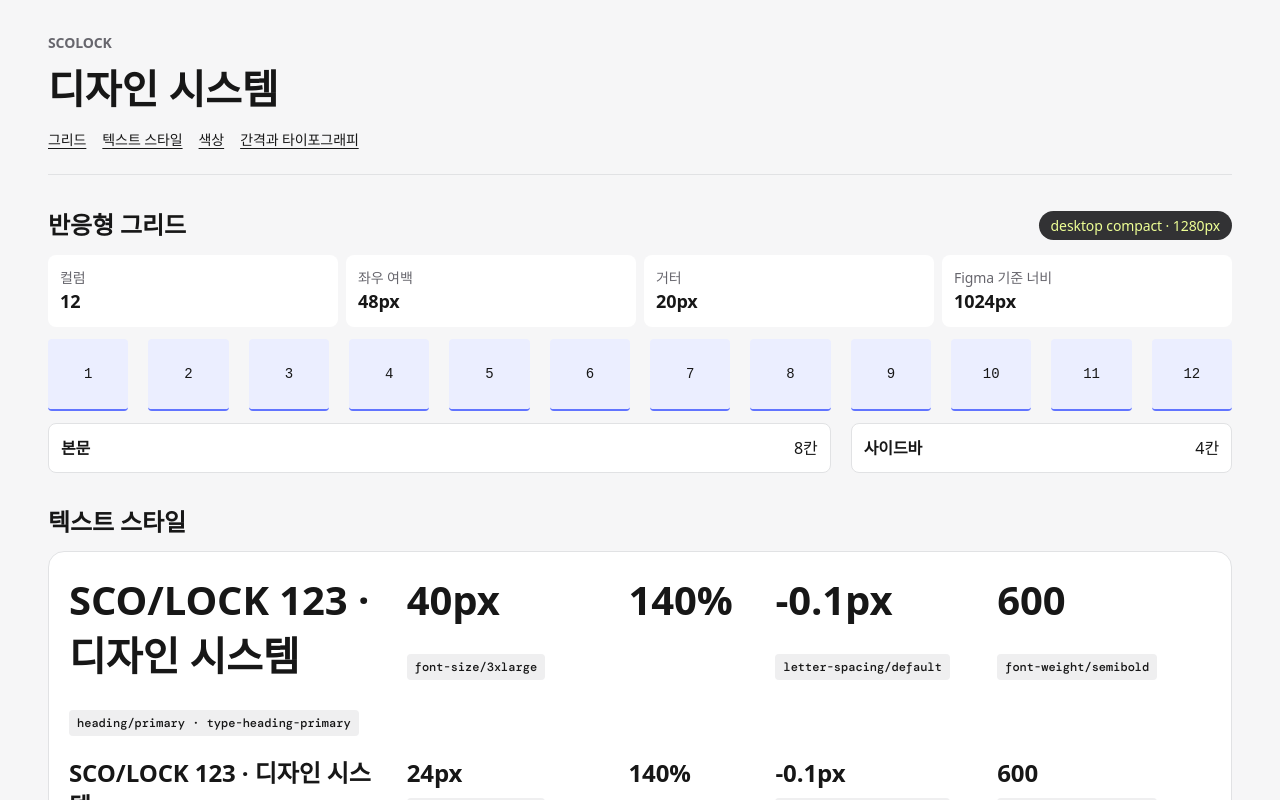
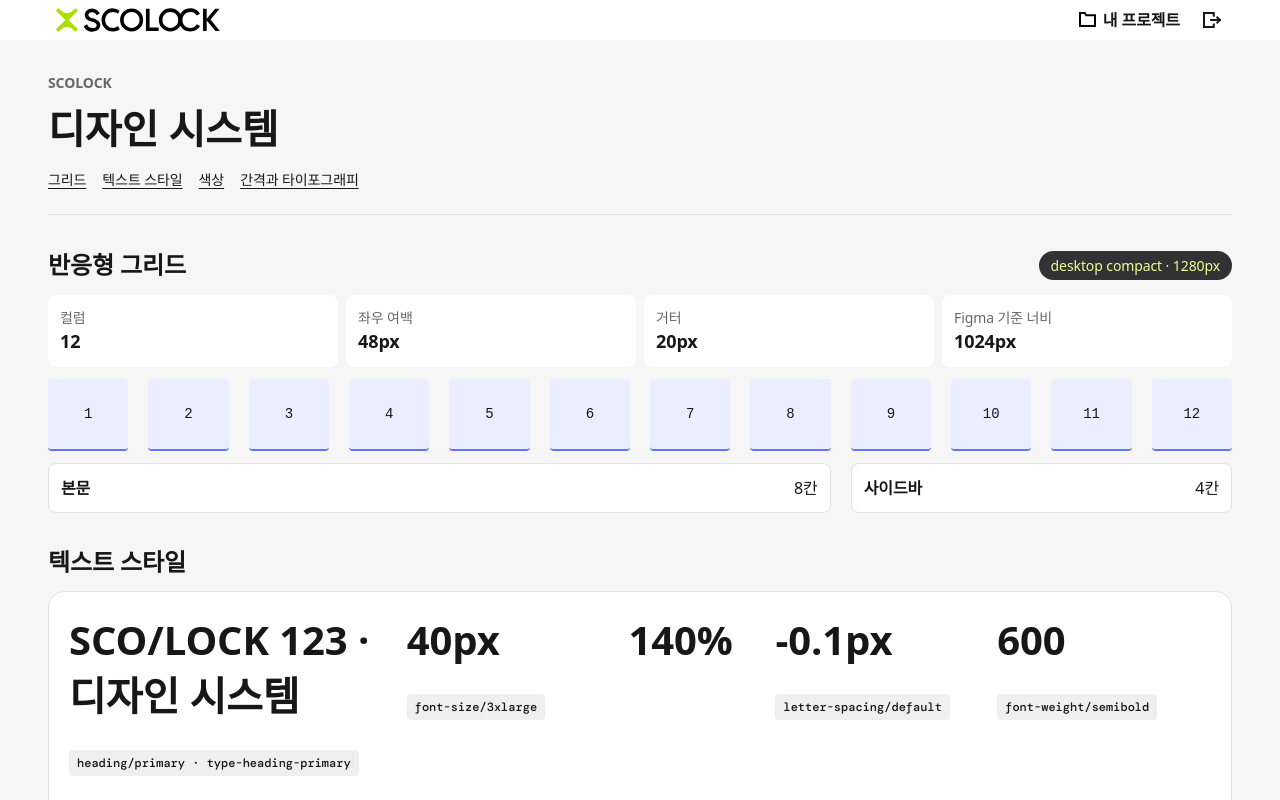
Before and after one commit to SCO-LOCK/FE, a React (Vite) app: page /design_system in a window 1280 px wide. Shown: the top 800 px of the page. Built offline with nearby package versions, Linux system fonts and the light colour scheme; a web font is replaced by a local one.

Commit message:
feat: 임시 헤더 구현

```diff
--- /dev/null
+++ b/src/components/common/TemporaryHeader.tsx
@@ -0,0 +1,57 @@
+import logoutIcon from "../../assets/icons/exit.svg";
+import myProjectsIcon from "../../assets/icons/my-projects.svg";
+import scolockLogo from "../../assets/scolock-logo.svg";
+
+interface TemporaryHeaderProps {
+  onProjectsClick?: () => void;
+  onLogout?: () => void;
+}
+
+const ACTION_CLASS_NAME =
+  "flex h-10 min-w-10 items-center justify-center rounded-sm border-0 bg-transparent px-2 " +
+  "enabled:cursor-pointer enabled:hover:bg-bg-interactive-transparent-hover " +
+  "enabled:active:bg-bg-interactive-transparent-pressed " +
+  "focus-visible:outline-2 focus-visible:-outline-offset-2 focus-visible:outline-fg-neutral-primary";
+
+export default function TemporaryHeader({
+  onProjectsClick,
+  onLogout,
+}: TemporaryHeaderProps) {
+  return (
+    <header
+      lang="ko"
+      className="flex h-10 shrink-0 items-center justify-between bg-bg-neutral-default px-4 text-fg-neutral-primary md:px-8 lg:px-12 min-[1425px]:px-24"
+    >
+      <a
+        href={import.meta.env.BASE_URL}
+        aria-label="SCOLOCK 홈"
+        className="flex h-full shrink-0 items-center rounded-sm pr-[9px] pl-2 focus-visible:outline-2 focus-visible:-outline-offset-2 focus-visible:outline-fg-neutral-primary"
+      >
+        <img src={scolockLogo} alt="" width={164} height={24} />
+      </a>
+
+      <div className="flex shrink-0 items-center gap-1 min-[1425px]:min-w-[174px] min-[1425px]:justify-between min-[1425px]:gap-0 min-[1425px]:pl-3.5">
+        <button
+          type="button"
+          className={`${ACTION_CLASS_NAME} type-action-medium-strong gap-1 text-fg-neutral-primary`}
+          onClick={onProjectsClick}
+          disabled={!onProjectsClick}
+        >
+          <img src={myProjectsIcon} alt="" width={24} height={24} />
+          <span className="whitespace-nowrap max-[390px]:sr-only">
+            내 프로젝트
+          </span>
+        </button>
+        <button
+          type="button"
+          aria-label="로그아웃"
+          className={`${ACTION_CLASS_NAME} size-10`}
+          onClick={onLogout}
+          disabled={!onLogout}
+        >
+          <img src={logoutIcon} alt="" width={24} height={24} />
+        </button>
+      </div>
+    </header>
+  );
+}
--- a/src/index.css
+++ b/src/index.css
@@ -11,6 +11,12 @@
   background: var(--bg-neutral-default);
 }
 
+#root {
+  min-height: 100svh;
+  display: flex;
+  flex-direction: column;
+}
+
 body {
   margin: 0;
 }
--- a/src/layout/RootLayout.tsx
+++ b/src/layout/RootLayout.tsx
@@ -1,8 +1,10 @@
 import { Outlet, ScrollRestoration } from 'react-router'
+import TemporaryHeader from '../components/common/TemporaryHeader'
 
 export default function RootLayout() {
   return (
     <>
+      <TemporaryHeader />
       <Outlet />
       <ScrollRestoration />
     </>
```
